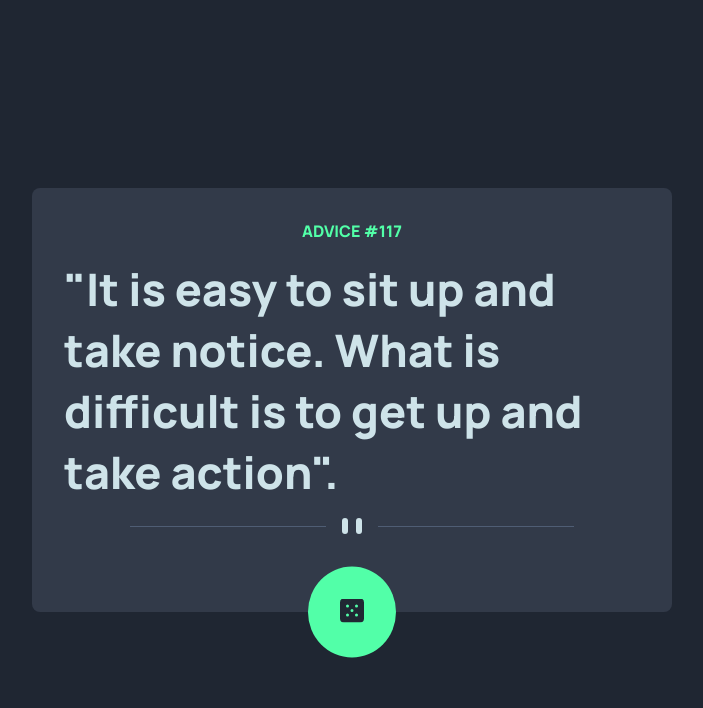
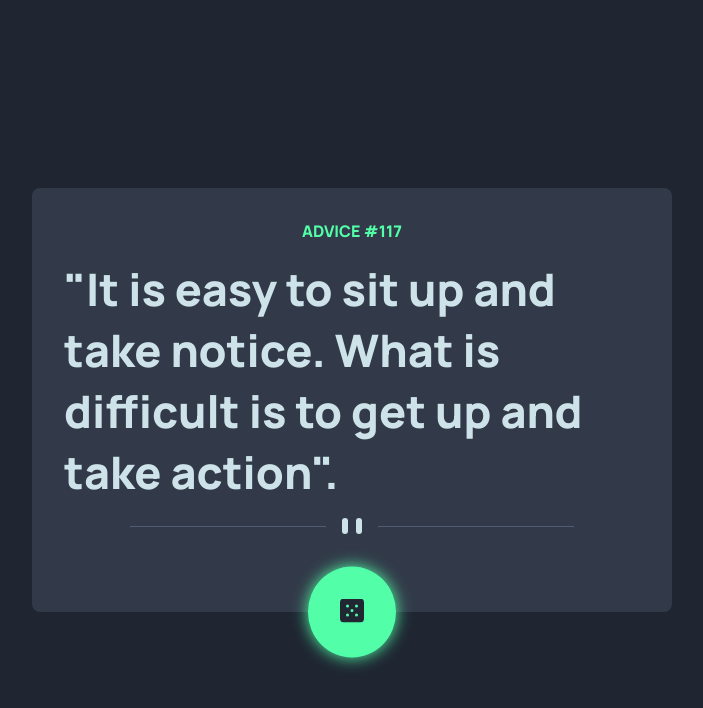
Before and after one commit to riwepo/fem-advice-generator-app, a React (Create React App) app: page / in a window 1280 px wide. In both pictures the pointer is over the button 640 px from the left and 612 px from the top of the page. Shown: the top 708 px of the page, without its empty margins (288-991 px from the left). Built offline with nearby package versions, Linux system fonts and the light colour scheme.

Commit message:
active button states

```diff
--- a/src/Components/Advice.module.css
+++ b/src/Components/Advice.module.css
@@ -43,6 +43,11 @@
   transform: translate(0, +50%);
 }
 
+.button:hover,
+.button:active {
+  box-shadow: 0 0 1rem var(--neon-green-color);
+}
+
 @media (min-width: 768px) {
   /* desktop */
   .main {
```
